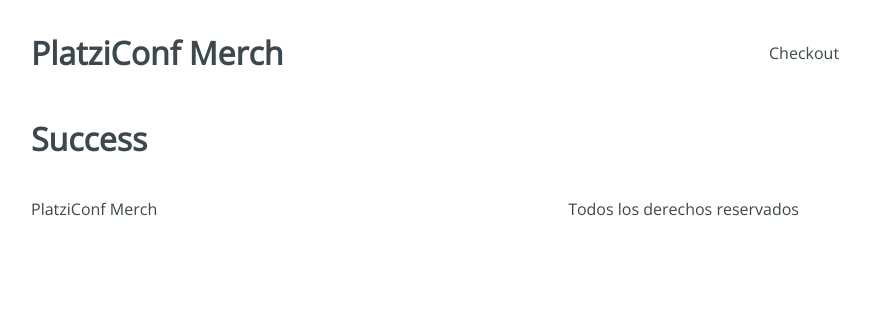
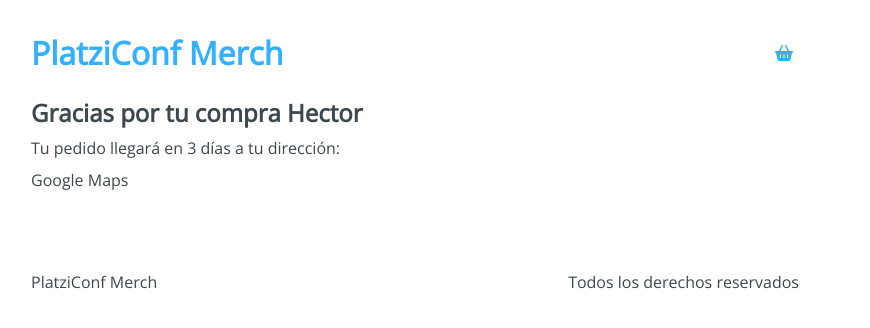
Before and after one commit to hectormoreira/platzi-conf-merch, a React app: page /checkout/success in a window 1280 px wide. Shown: the top 328 px of the page, without its empty margins (225-1095 px from the left). Built offline with nearby package versions, Linux system fonts and the light colour scheme.

Commit message:
contexto

```diff
--- a/public/index.html
+++ b/public/index.html
@@ -5,6 +5,7 @@
     <meta http-equiv="X-UA-Compatible" content="IE=edge">
     <meta name="viewport" content="width=device-width, initial-scale=1.0">
     <title>Plazi Conf Merch</title>
+    <script src="https://kit.fontawesome.com/473d269aa9.js" crossorigin="anonymous"></script>
 </head>
 <body>
     <div id="app"></div>
--- a/src/components/Header.jsx
+++ b/src/components/Header.jsx
@@ -1,12 +1,18 @@
 import React from 'react';
+import { Link } from 'react-router-dom';
+
 import '../styles/components/Header.css';
 
 const Header = () => {
     return (
         <div className="Header">
-            <h1 className="Header-title">PlatziConf Merch</h1>
+            <h1 className="Header-title">
+                <Link to="/">PlatziConf Merch</Link>
+            </h1>
             <div className="Header-checkout">
-                Checkout
+                <Link to="/checkout">
+                    <i className="fas fa-shopping-basket" />
+                </Link>
             </div>
         </div>
     );
--- a/src/containers/Checkout.jsx
+++ b/src/containers/Checkout.jsx
@@ -1,4 +1,5 @@
 import React from 'react';
+import { Link } from 'react-router-dom';
 import '../styles/components/Checkout.css';
 
 const Checkout = () => {
@@ -11,12 +12,14 @@
                         <h4>ITEM name</h4>
                         <span>$10</span>
                     </div>
-                    <button type="button">Eliminar</button>
+                    <button type="button"> <i className="fas fa-trash-alt"/> </button>
                 </div>
             </div>
             <div className="Checkout-sidebar">
                 <h3>Precio Total: $10</h3>
-                <button type="button">Continuar pedido</button>
+                <Link to="/checkout/information">
+                    <button type="button">Continuar pedido</button>
+                </Link>
             </div>
         </div>
     );
--- a/src/containers/Information.jsx
+++ b/src/containers/Information.jsx
@@ -1,4 +1,5 @@
 import React from 'react';
+import { Link } from 'react-router-dom';
 import '../styles/components/Information.css';
 
 const Information = () => {
@@ -26,7 +27,9 @@
                         Regresar
                     </div>
                     <div className="Information-net">
-                        Pagar
+                        <Link to="/checkout/payment">
+                            Pagar
+                        </Link>
                     </div>
                 </div>
             </div>
--- a/src/containers/Payment.jsx
+++ b/src/containers/Payment.jsx
@@ -1,8 +1,17 @@
 import React from 'react';
+import '../styles/components/Payment.css';
 
 const Payment = () => {
     return (
-        <h1>Payment</h1>
+        <div className="Payment">
+            <div className="Payment-content">
+                <h3>Resumen del pedido:</h3>
+                <div className="Payment-button">
+                    Boton de pago con Paypal
+                </div>
+            </div>
+            <div></div>
+        </div>
     );
 };
 
--- a/src/containers/Success.jsx
+++ b/src/containers/Success.jsx
@@ -1,8 +1,17 @@
 import React from 'react';
+import '../styles/components/Success.css';
 
 const Success = () => {
     return (
-        <h1>Success</h1>
+        <div className="Success">
+            <div className="Success-content">
+                <h2>Gracias por tu compra Hector</h2>
+                <span>Tu pedido llegará en 3 días a tu dirección:</span>
+                <div className="Success-map">
+                    Google Maps
+                </div>
+            </div>
+        </div>
     );
 };
 
--- /dev/null
+++ b/src/context/AppContext.js
@@ -0,0 +1,5 @@
+import React from 'react';
+
+const AppContext = React.createContext({});
+
+export default AppContext;
--- /dev/null
+++ b/src/hooks/useInitialState.js
@@ -0,0 +1,28 @@
+import { useState } from 'react';
+import initialState from '../initialState';
+
+const useInitialState = () => {
+  const [state, setState] = useState(initialState);
+
+  const addToCart = (payload) => {
+    setState({
+      ...state,
+      cart: [...state.cart, payload],
+    });
+  };
+
+  const removeFromCart = (payload) => {
+    setState({
+      ...state,
+      cart: state.cart.filter((items) => items.id !== paiload.id),
+    });
+  };
+
+  return {
+    addToCart,
+    removeFromCart,
+    state,
+  };
+};
+
+export default useInitialState;
--- a/src/routes/App.jsx
+++ b/src/routes/App.jsx
@@ -8,9 +8,14 @@
 import Success from '../containers/Success';
 import NotFound from '../containers/NotFound';
 import Layout from '../components/Layout';
+import AppContext from '../context/AppContext';
+import useInitialState from '../hooks/useInitialState';
+
 
 const App = () => {
+    const initialState = useInitialState();
     return (
+        <AppContext.Provider value={ initialState }>
             <BrowserRouter>
                 <Layout>
                     <Switch>
@@ -23,6 +28,7 @@
                     </Switch>
                 </Layout>
             </BrowserRouter>
+        </AppContext.Provider>
     );
 }
 
```
Lines whose indentation alone changed are shown as unchanged.
